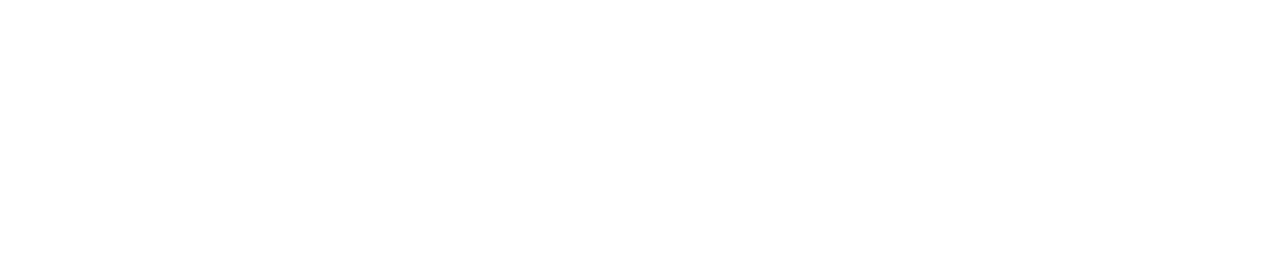
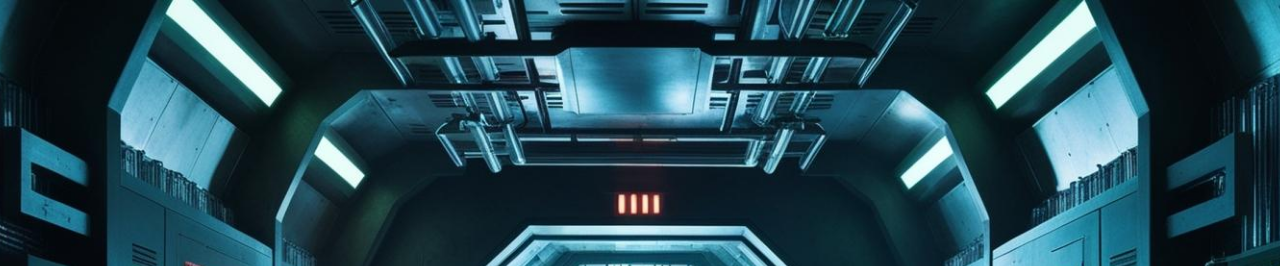
Before and after one commit to educamet/ia-lab-escape, a plain HTML site: page index.html in a window 1280 px wide. Shown: the top 266 px of the page. Drawn offline with Linux system fonts and the light colour scheme.

Commit message:
Add files via upload

```diff
--- a/style.css
+++ b/style.css
@@ -1,6 +1,6 @@
 /* Styles généraux pour toutes les pages */
 body {
-  background: url('assets/background-lab.jpg') no-repeat center/cover;
+  background: url('background-lab.jpg') no-repeat center/cover;
   font-family: 'Roboto', sans-serif;
   color: white;
   text-align: center;
```
Also changed, not shown: background-lab.jpg (added), background-office.jpg (added).
